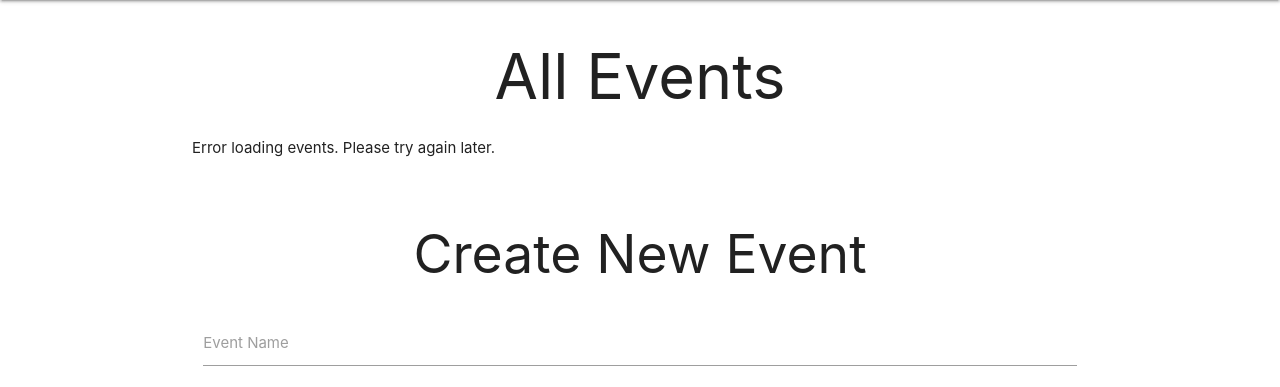
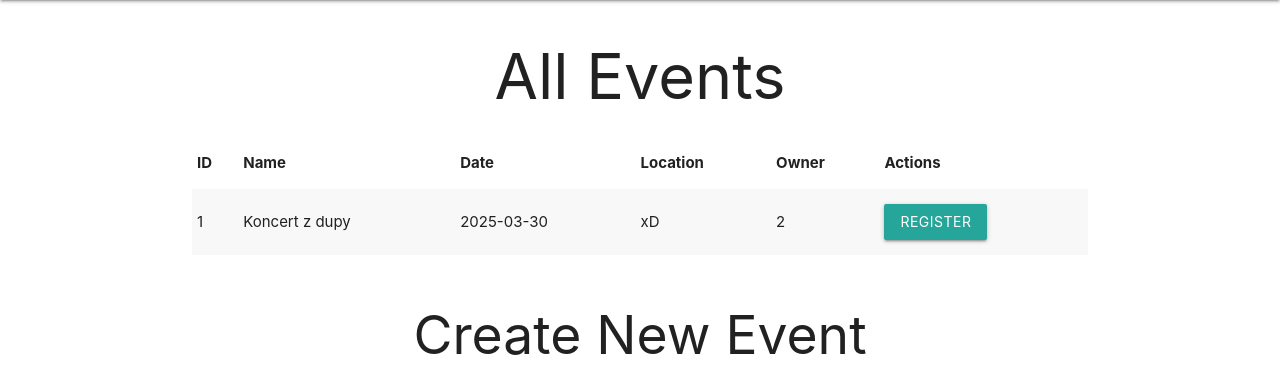
Before and after one commit to br3jski/AeroPlan_PRJ, a Flask app: page /events-page in a window 1280 px wide. Shown: the part 200-587 px from the top of the page. Run offline with Flask 3, Linux system fonts and the light colour scheme; data comes from the database, SQL or seed files in the repository; both versions use the stored data as it was after the commit; data that the repository does not hold is empty.

Commit message:
fix serialization issues

```diff
--- a/app.py
+++ b/app.py
@@ -24,7 +24,15 @@ def create_new_event():
         return jsonify({'error': 'Missing required fields'}), 400
     try:
         event = create_event(name, date, place, owner_id)
-        return jsonify(event), 201
+        # Serialize the event object to a dictionary
+        event_dict = {
+            "id": event.id,
+            "name": event.name,
+            "date": event.date,
+            "place": event.place,
+            "owner_id": event.owner_id
+        }
+        return jsonify(event_dict), 201
     except sqlite3.Error as e:
          return jsonify({'error': str(e)}), 500
 
@@ -32,7 +40,17 @@ def create_new_event():
 def get_events():
     try:
         events = get_all_events()
-        return jsonify(events), 200
+        # Serialize list of event objects to list of dictionaries
+        serialized_events = [
+            {
+                "id": event.id,
+                "name": event.name,
+                "date": event.date,
+                "place": event.place,
+                "owner_id": event.owner_id
+            } for event in events
+        ]
+        return jsonify(serialized_events), 200
     except sqlite3.Error as e:
         return jsonify({'error': str(e)}), 500
 
@@ -44,9 +62,9 @@ def create_new_user():
         return jsonify({'error': 'Missing username'}), 400
     try:
         user = create_user(username)
-        # Serialize the user object to JSON by adding user_id and user_name
+        # Serialize the user object to JSON
         user_data = {"user_id": user.user_id, "username": user.user_name}
-
+        print("Returning user data:", user_data)  # Add this line for debugging
         return jsonify(user_data), 201
     except (sqlite3.Error, AttributeError) as e:
         return jsonify({'error': str(e)}), 500
@@ -55,7 +73,9 @@ def create_new_user():
 def get_users():
     try:
         users = get_all_users()
-        return jsonify(users), 200
+        # Properly serialize user objects
+        serialized_users = [{"id": user.user_id, "username": user.user_name} for user in users]
+        return jsonify(serialized_users), 200
     except sqlite3.Error as e:
         return jsonify({'error': str(e)}), 500
 
--- a/templates/events.html
+++ b/templates/events.html
@@ -111,6 +111,7 @@
             });
 
         // Handle form submission
+
         document.getElementById('create-event-form').addEventListener('submit', function(e) {
             e.preventDefault();
 
@@ -118,7 +119,7 @@
                 name: document.getElementById('name').value,
                 date: document.getElementById('date').value,
                 place: document.getElementById('place').value,
-                owner_id: document.getElementById('owner_id').value
+                owner_id: parseInt(document.getElementById('owner_id').value, 10) // Convert to integer
             };
 
             fetch('/events', {
@@ -128,8 +129,18 @@
                 },
                 body: JSON.stringify(eventData)
             })
-            .then(response => response.json())
+            .then(response => {
+                console.log('Response status:', response.status);
+                // Check if response is ok before proceeding
+                if (!response.ok) {
+                    return response.json().then(err => {
+                        throw new Error(err.error || 'Failed to create event');
+                    });
+                }
+                return response.json();
+            })
             .then(data => {
+                console.log('Event created:', data);
                 document.getElementById('event-message').innerHTML =
                     '<p class="green-text">Event created successfully!</p>';
                 document.getElementById('create-event-form').reset();
@@ -139,7 +150,7 @@
             .catch(error => {
                 console.error('Error creating event:', error);
                 document.getElementById('event-message').innerHTML =
-                    '<p class="red-text">Failed to create event. Please try again.</p>';
+                    `<p class="red-text">Failed to create event: ${error.message}</p>`;
             });
         });
     });
--- a/templates/signup.html
+++ b/templates/signup.html
@@ -58,8 +58,12 @@
                 },
                 body: JSON.stringify({ username: username })
             })
-        .then(response => response.json())
+            .then(response => {
+                console.log('Response status:', response.status);
+                return response.json();
+            })
             .then(data => {
+                console.log('Full response data:', data);
                 document.getElementById('message').innerHTML =
                     `<p class="green-text text-darken-2">User created successfully! Your ID is: ${data.user_id}</p>`;
                 document.getElementById('signup-form').reset();
```
Also changed, not shown: events.db. Lines whose indentation alone changed are shown as unchanged.
